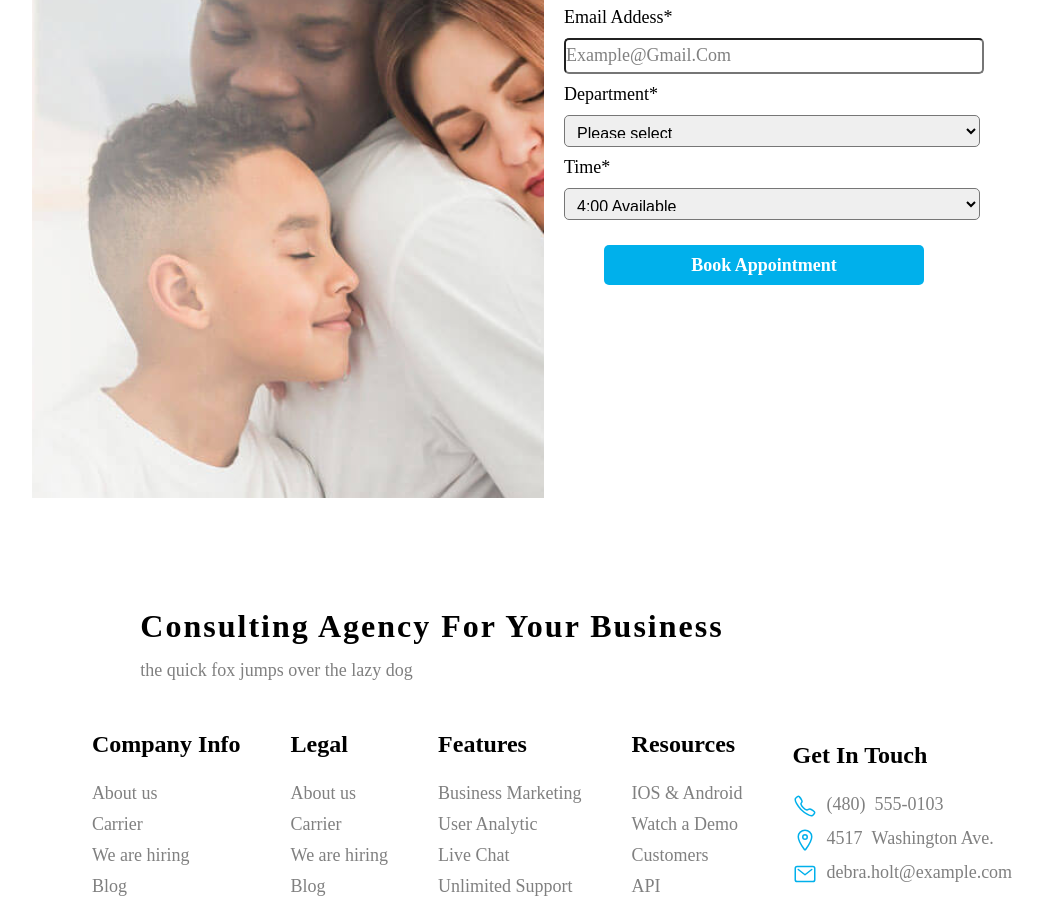
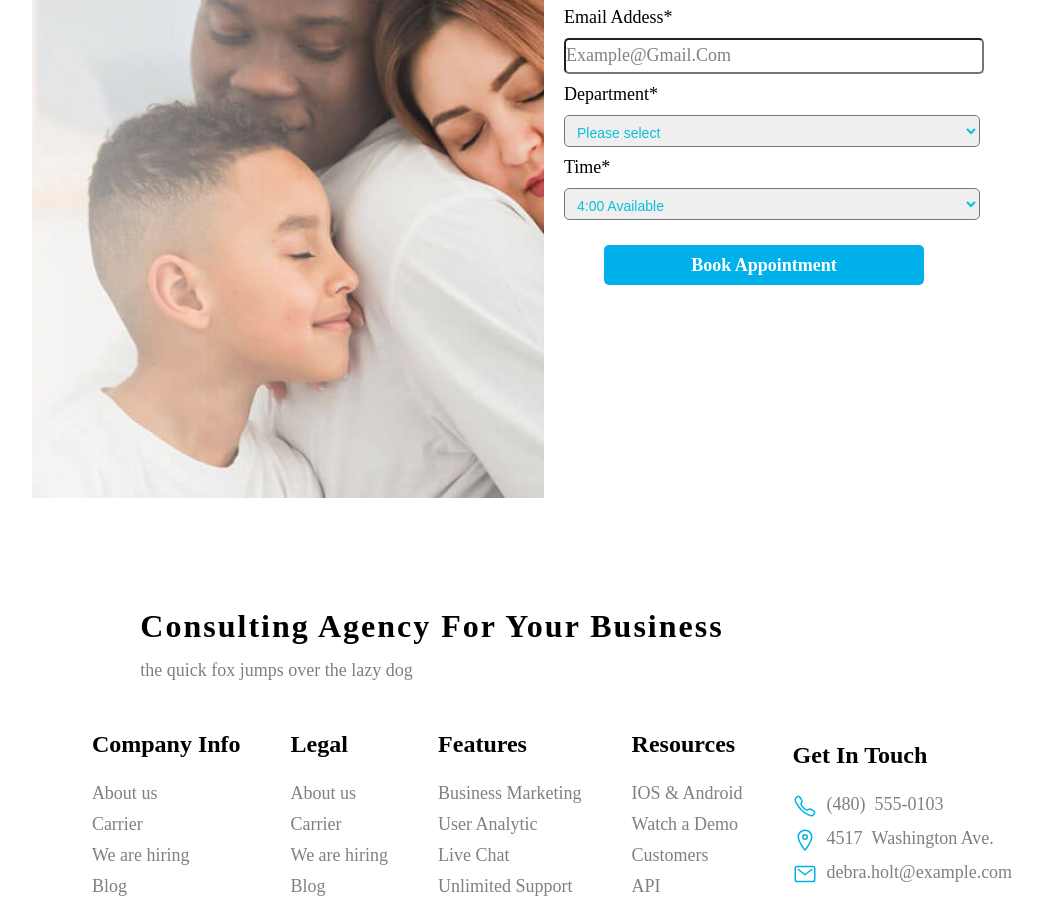
Before and after one commit to ClintonArani/CSS-CHALLENGE, a plain HTML site: page index.html in a window 1280 px wide. Shown: the part 4272-5184 px from the top of the page, without its empty margins (88-1130 px from the left). Drawn offline with nearby package versions, Linux system fonts and the light colour scheme.

Commit message:
css styles modification

```diff
--- a/styles.css
+++ b/styles.css
@@ -571,7 +571,8 @@ label{
 }
 select {
     padding: 8px;
-    font-size: 16px;
+    font-size: 14px;
+    color: #0ac1d6;
 
   }
 .book-btn{
```
